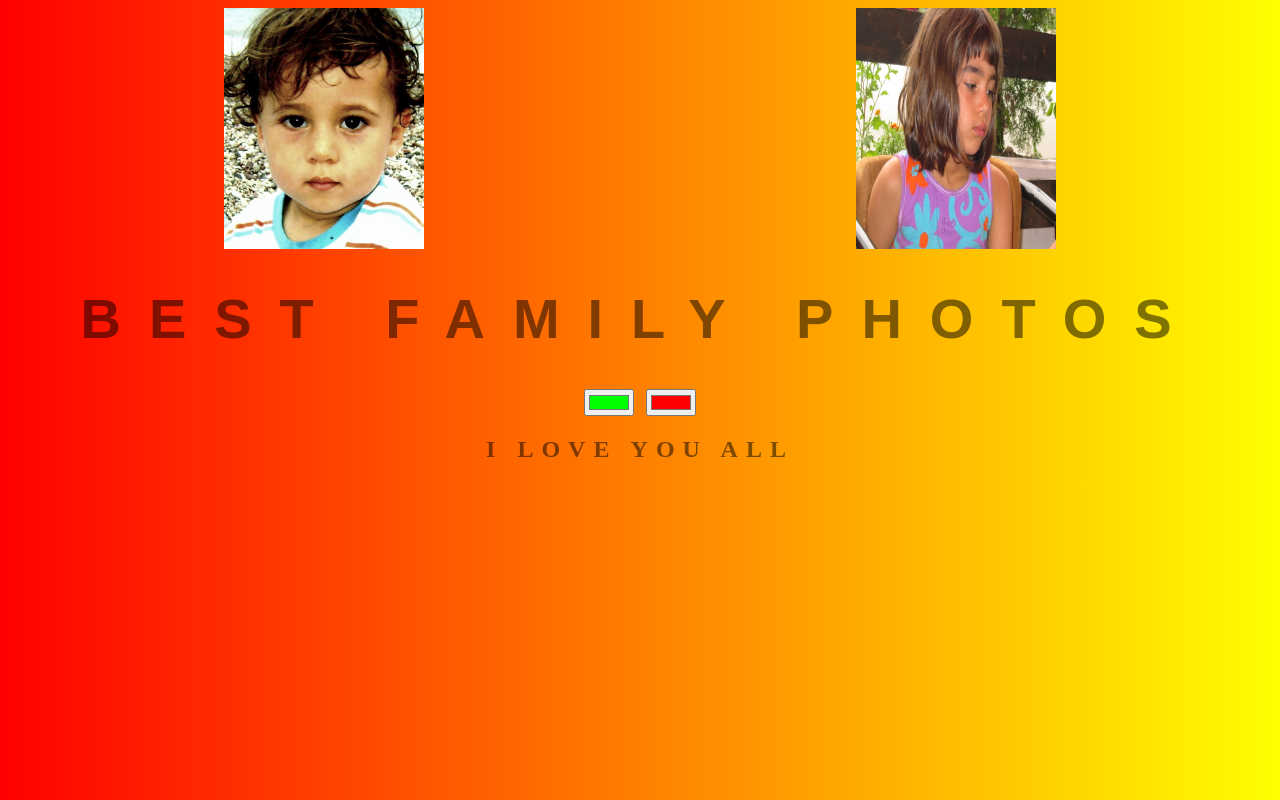
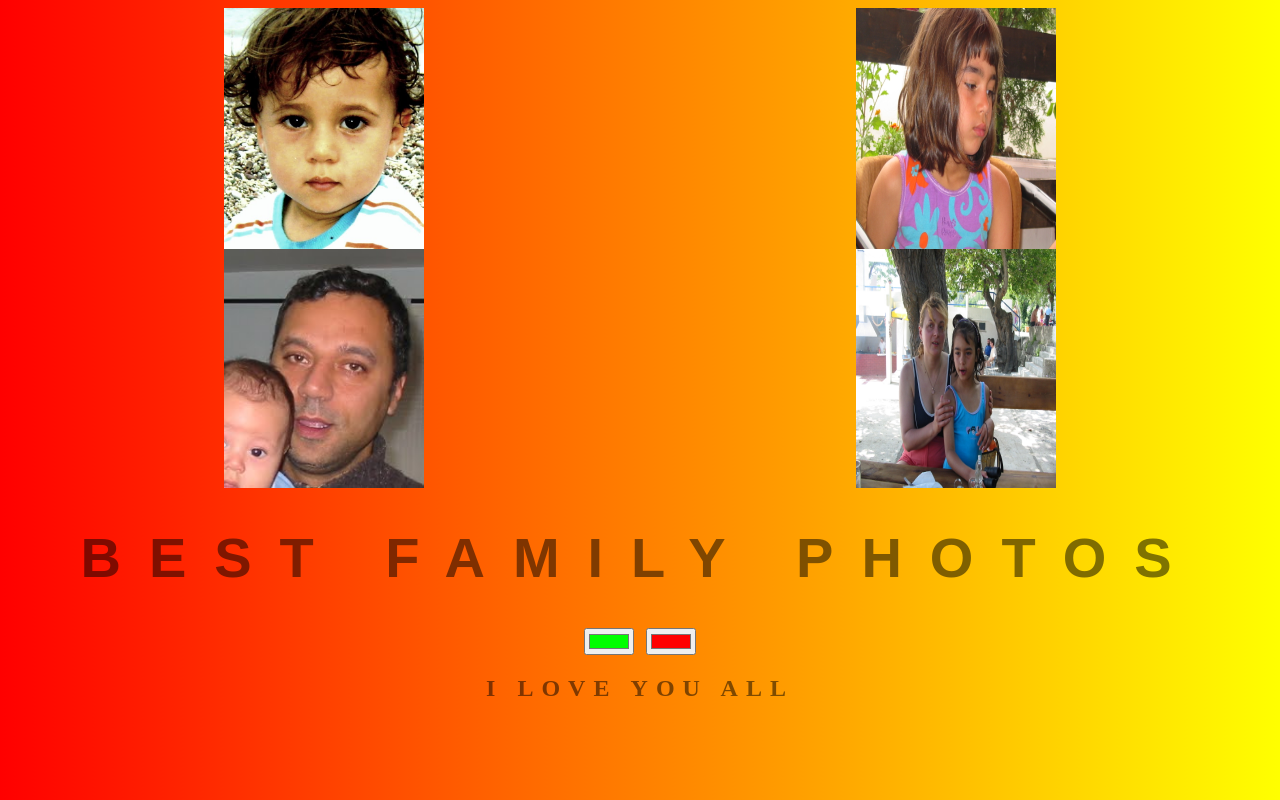
Before and after one commit to isamelb/family, a plain HTML site: page index.html in a window 1280 px wide. Drawn offline with Linux system fonts and the light colour scheme.

Commit message:
Add files via upload

```diff
--- a/index.html
+++ b/index.html
@@ -9,11 +9,14 @@
   </head>
   <body id="gradient">
     <div class="photos">
+      <img src="elias.jpg" />
+	  <img src="emily.jpg" />
+	</div >
 
-      <img src="elias.jpg" />
-      <img src="emily.jpg" />
-
-    </div>
+	<div class="photos" >
+		<img src="isam.jpg" />
+		<img src="jasmina.jpg" />
+	</div>
 
     <h1>Best Family Photos</h1>
     <input class="color1" type="color" name="color1" value="#00ff00" />
```
